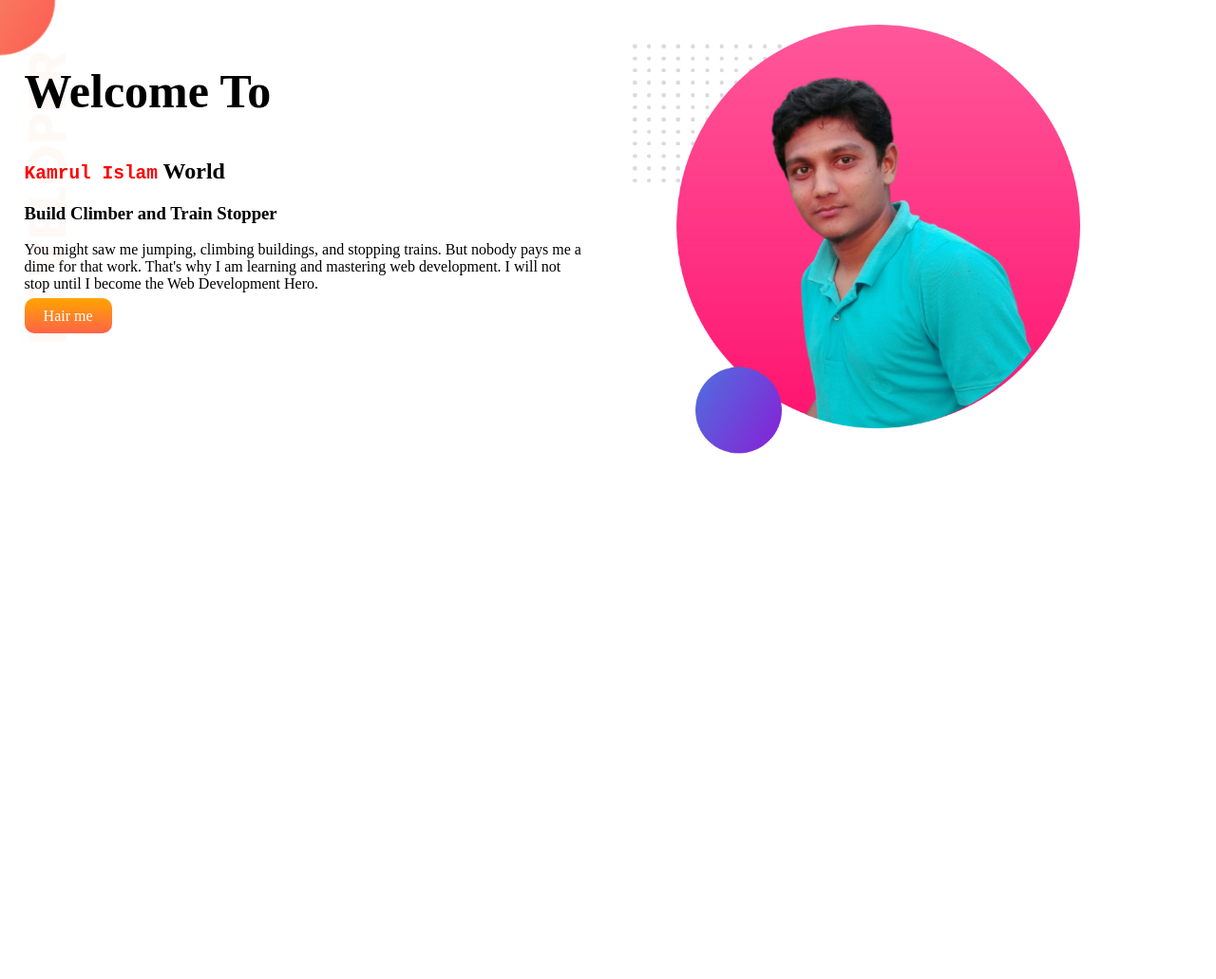
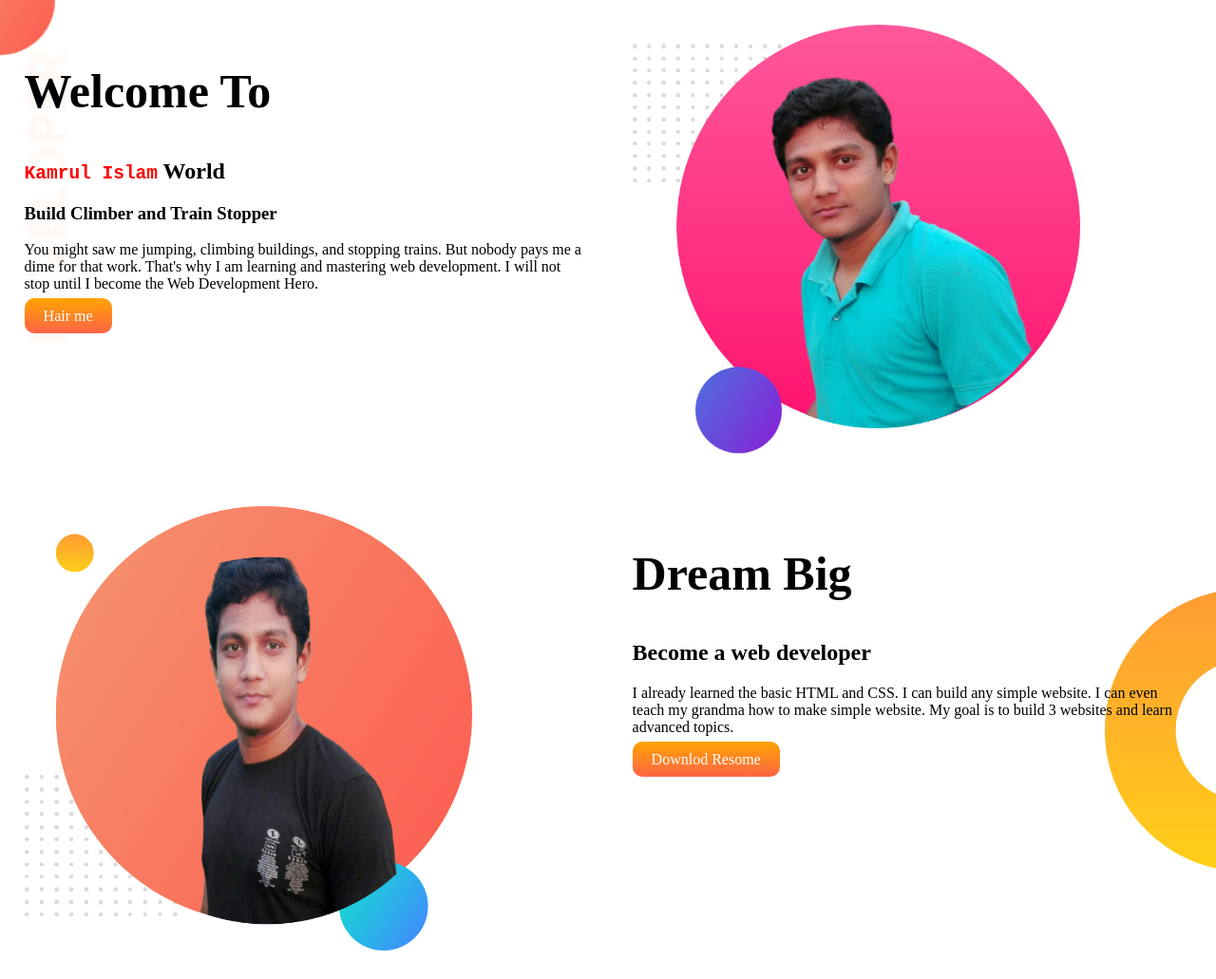
Before and after one commit to Kamrulislam82/new-weep-01, a plain HTML site: page index.html in a window 1280 px wide. Shown: the whole page at 95% size. Before the commit the page ends 800 px from the top, so only its background shows below. Drawn offline with Linux system fonts and the light colour scheme.

Commit message:
drim add

```diff
--- a/index.html
+++ b/index.html
@@ -24,5 +24,17 @@
             <img src="img/kamrul1.jpg" alt="kamrul pic">
         </div>
     </section>
+
+    <section class="Dream-Big">
+        <div class="hlaf-with">
+            <img src="img/kamrul2.jpg" alt="kamrul pic">
+        </div>
+        <div class="hlaf-with">
+            <H1>Dream Big</H1>
+            <H2>Become a web developer</H2>
+            <P>I already learned the basic HTML and CSS. I can build any simple website. I can even teach my grandma how to make simple website. My goal is to build 3 websites and learn advanced topics.</P>
+            <a class="link-button" target="_blank" href="http://www.google.com">Downlod Resome</a>
+        </div>
+    </section>
     </body>
 </html>
--- a/style.css
+++ b/style.css
@@ -30,3 +30,8 @@ section{
     background-image: url(img/top-banner.png);
     background-repeat: no-repeat;
 }
+.Dream-Big{
+    background-image: url(img/dream-bg.png);
+    background-repeat: no-repeat;
+    background-position: right;
+}
```
